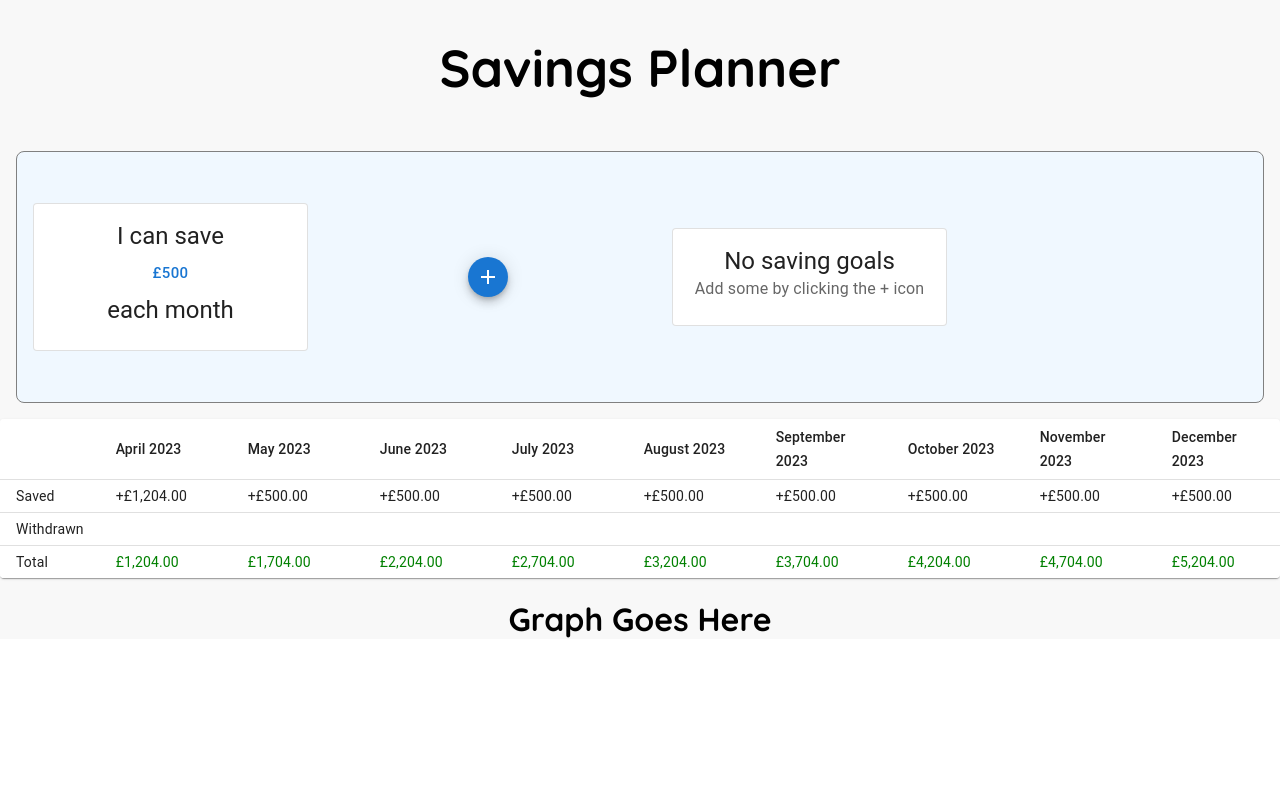
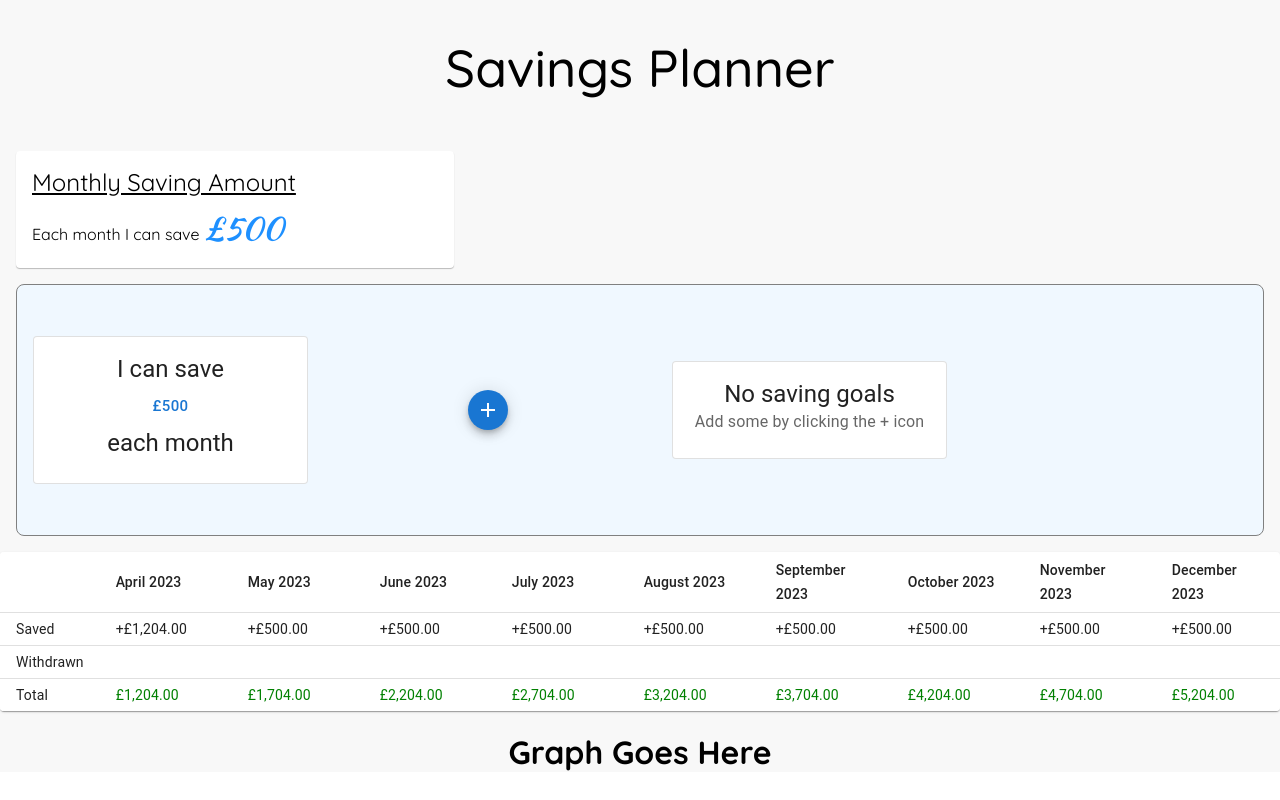
Before and after one commit to AKP-13/savings-planner, a React (Create React App) app: page / in a window 1280 px wide. Built offline with nearby package versions, Linux system fonts and the light colour scheme.

Commit message:
Reorder components so that monthly saving goal is at the top in its own component

```diff
--- a/src/App.js
+++ b/src/App.js
@@ -1,9 +1,10 @@
 import { useState } from 'react';
 // Components
-import SavingsProjectionsTable from './savingsProjections/SavingsProjectionsTable';
-import SavingGoals from './savingGoals/SavingGoals';
 import GraphDisplay from './graph/GraphDisplay';
 import Header from './header/Header';
+import MonthlySavingAmount from './monthlySavingAmount/MonthlySavingAmount';
+import SavingGoals from './savingGoals/SavingGoals';
+import SavingsProjectionsTable from './savingsProjections/SavingsProjectionsTable';
 // Styles
 import './App.css';
 
@@ -48,6 +49,8 @@ function App() {
     <div className="App">
       <Header />
 
+      <MonthlySavingAmount />
+
       <SavingGoals tableData={tableData} setTableData={setTableData} />
 
       <SavingsProjectionsTable tableData={tableData} />
--- a/src/header/Header.js
+++ b/src/header/Header.js
@@ -1,6 +1,6 @@
 const Header = () => (
   <header className="App-header">
-    <h1>Savings Planner</h1>
+    <h1 style={{ fontWeight: 500 }}>Savings Planner</h1>
   </header>
 );
 
--- /dev/null
+++ b/src/monthlySavingAmount/MonthlySavingAmount.js
@@ -0,0 +1,32 @@
+const MonthlySavingAmount = () => {
+  return (
+    <div
+      style={{
+        backgroundColor: 'white',
+        borderRadius: '4px',
+        boxShadow: ' 0px 1px 1px rgba(0, 0, 0, 0.25)',
+        margin: '1rem',
+        padding: '0.5rem',
+        width: '33%'
+      }}>
+      <h2
+        style={{
+          margin: '0.5rem',
+          fontWeight: 400,
+          textAlign: 'left',
+          textDecoration: 'underline'
+        }}>
+        Monthly Saving Amount
+      </h2>
+      <p style={{ margin: '0.5rem', textAlign: 'left' }}>
+        Each month I can save{' '}
+        <span
+          style={{ color: 'dodgerblue', fontFamily: 'Kaushan Script, cursive', fontSize: '2rem' }}>
+          £500
+        </span>
+      </p>
+    </div>
+  );
+};
+
+export default MonthlySavingAmount;
```
